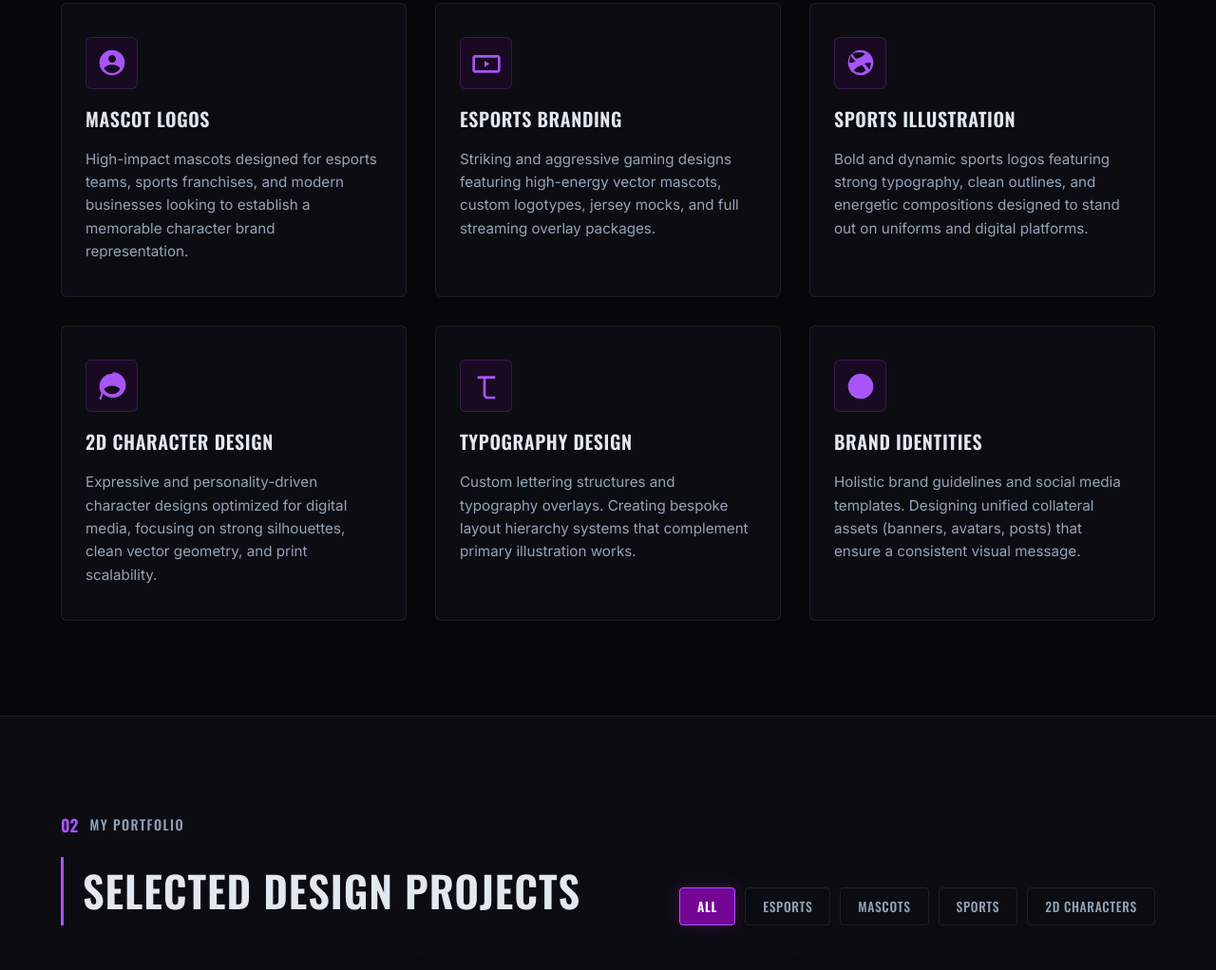
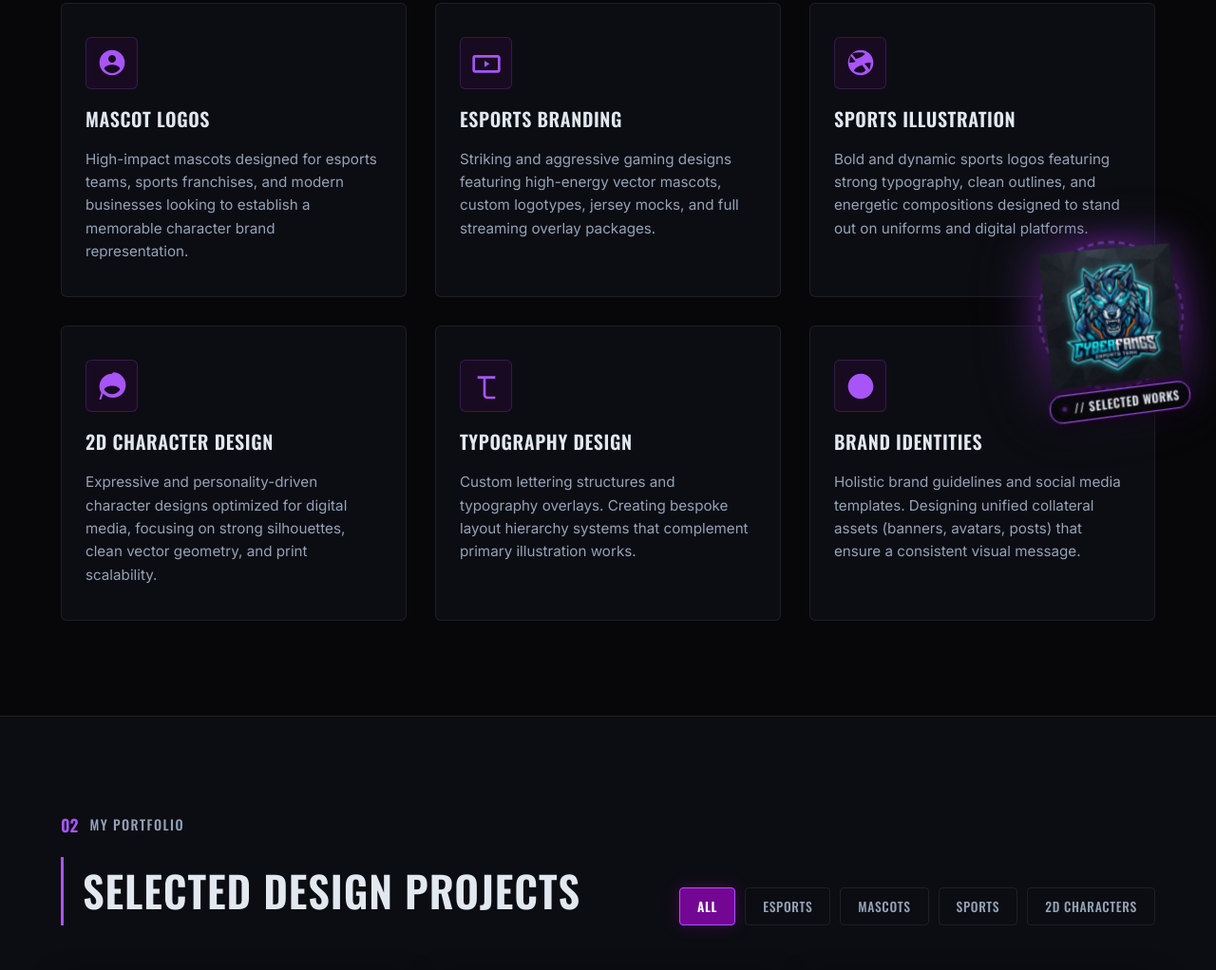
Before and after one commit to waizhussain9955/nibras-portfolio, a plain HTML site: page index.html in a window 1280 px wide. Shown: the part 1716-2738 px from the top of the page at 95% size. Drawn offline with nearby package versions, Linux system fonts and the light colour scheme; a web font is replaced by a local one.

Commit message:
Update cache buster & enable instant continuous scroll mascot follower

```diff
--- a/index.html
+++ b/index.html
@@ -11,8 +11,8 @@
     <link rel="preconnect" href="https://fonts.googleapis.com">
     <link rel="preconnect" href="https://fonts.gstatic.com" crossorigin>
     <link href="https://fonts.googleapis.com/css2?family=Oswald:wght@300;400;500;600;700&family=Playfair+Display:ital,wght@0,400;0,600;0,700;1,400&family=Inter:wght@300;400;500;600;700&display=swap" rel="stylesheet">
-    <!-- Stylesheet -->
-    <link rel="stylesheet" href="index.css">
+    <!-- Stylesheet with cache-busting -->
+    <link rel="stylesheet" href="index.css?v=2.1">
 </head>
 <body>
 
@@ -20,8 +20,8 @@
     <div class="custom-cursor-dot" id="cursorDot"></div>
     <div class="custom-cursor-circle" id="cursorCircle"></div>
 
-    <!-- Scroll-Linked Mascot Companion (Inspired by hxnix-gold scroll animation) -->
-    <div class="scroll-mascot-companion" id="scrollMascotCompanion" aria-label="Interactive Floating Mascot Companion">
+    <!-- Scroll-Linked Mascot Companion (Instant Floating Follower like hxnix-gold) -->
+    <div class="scroll-mascot-companion active" id="scrollMascotCompanion" aria-label="Interactive Floating Mascot Companion">
         <div class="mascot-companion-inner" id="mascotInner">
             <div class="mascot-energy-ring"></div>
             <div class="mascot-aura-glow"></div>
@@ -564,7 +564,7 @@
         </div>
     </footer>
 
-    <!-- Scripts -->
-    <script src="index.js"></script>
+    <!-- Scripts with cache-busting -->
+    <script src="index.js?v=2.1"></script>
 </body>
 </html>
--- a/index.js
+++ b/index.js
@@ -108,8 +108,8 @@ document.addEventListener('DOMContentLoaded', () => {
     const heroMascotCard = document.getElementById('heroMascotCard');
 
     if (scrollMascot && mascotInner && mascotStatusText) {
-        let currentX = window.innerWidth - 200;
-        let currentY = 160;
+        let currentX = window.innerWidth > 768 ? window.innerWidth - 190 : 20;
+        let currentY = 140;
         let targetX = currentX;
         let targetY = currentY;
         let currentRotZ = 0;
@@ -120,12 +120,13 @@ document.addEventListener('DOMContentLoaded', () => {
         let targetScale = 1;
 
         const sections = [
-            { id: 'about', status: '// DESIGN PHILOSOPHY', side: 'right', yRatio: 0.35, rotZ: -8, rotY: 15, scale: 1 },
-            { id: 'expertise', status: '// EXPLORING SKILLS', side: 'left', yRatio: 0.45, rotZ: 8, rotY: -15, scale: 1.05 },
-            { id: 'portfolio', status: '// SELECTED WORKS', side: 'right', yRatio: 0.3, rotZ: -5, rotY: 10, scale: 1.1 },
-            { id: 'experience', status: '// WORK HISTORY', side: 'left', yRatio: 0.45, rotZ: 6, rotY: -12, scale: 1 },
-            { id: 'softwares', status: '// CREATIVE TOOLKIT', side: 'right', yRatio: 0.4, rotZ: -6, rotY: 12, scale: 1 },
-            { id: 'contact', status: "// LET'S COLLABORATE!", side: 'right', yRatio: 0.55, rotZ: -4, rotY: 8, scale: 1.08 }
+            { id: 'about', status: '// READY TO EXPLORE', side: 'right', yRatio: 0.28, rotZ: 0, rotY: 0, scale: 1 },
+            { id: 'aboutDetail', status: '// DESIGN PHILOSOPHY', side: 'right', yRatio: 0.38, rotZ: -8, rotY: 15, scale: 1.05 },
+            { id: 'expertise', status: '// EXPLORING SKILLS', side: 'left', yRatio: 0.45, rotZ: 8, rotY: -15, scale: 1.08 },
+            { id: 'portfolio', status: '// SELECTED WORKS', side: 'right', yRatio: 0.32, rotZ: -6, rotY: 12, scale: 1.12 },
+            { id: 'experience', status: '// WORK HISTORY', side: 'left', yRatio: 0.45, rotZ: 6, rotY: -12, scale: 1.02 },
+            { id: 'softwares', status: '// CREATIVE TOOLKIT', side: 'right', yRatio: 0.42, rotZ: -6, rotY: 12, scale: 1.04 },
+            { id: 'contact', status: "// LET'S COLLABORATE!", side: 'right', yRatio: 0.55, rotZ: -4, rotY: 8, scale: 1.1 }
         ];
 
         const updateMascotTargets = () => {
@@ -133,24 +134,17 @@ document.addEventListener('DOMContentLoaded', () => {
             const windowW = window.innerWidth;
             const windowH = window.innerHeight;
 
-            // Only activate floating companion after leaving initial Hero view
-            if (scrollY < 180 && windowW > 768) {
-                scrollMascot.classList.remove('active');
-                if (heroMascotCard) {
-                    heroMascotCard.style.opacity = '1';
-                    heroMascotCard.style.transform = `perspective(1000px) translateY(${scrollY * 0.25}px) rotateY(${scrollY * 0.05}deg)`;
-                }
+            if (windowW <= 768) {
+                // Mobile layout is managed cleanly by fixed CSS bottom-right anchor
                 return;
             }
 
-            scrollMascot.classList.add('active');
-
-            if (windowW <= 768) {
-                // Mobile layout is managed cleanly by CSS bottom-right fixed anchor
-                return;
+            // In top hero, gentle parallax on featured mascot card
+            if (heroMascotCard) {
+                heroMascotCard.style.transform = `perspective(1000px) translateY(${scrollY * 0.18}px) rotateY(${scrollY * 0.03}deg)`;
             }
 
-            // Identify which section is currently in view
+            // Identify which section is currently active in viewport
             let activeSection = sections[0];
             for (let i = sections.length - 1; i >= 0; i--) {
                 const secEl = document.getElementById(sections[i].id);
@@ -163,15 +157,15 @@ document.addEventListener('DOMContentLoaded', () => {
                 }
             }
 
-            // Calculate precise coordinates based on section
+            // Calculate target X
             if (activeSection.side === 'left') {
-                targetX = Math.max(35, windowW * 0.04);
+                targetX = Math.max(35, windowW * 0.035);
             } else {
-                targetX = windowW - Math.min(180, windowW * 0.14);
+                targetX = windowW - Math.min(185, windowW * 0.14);
             }
 
-            // Continuous smooth scroll wave offset
-            const waveY = Math.sin(scrollY * 0.005) * 20;
+            // Calculate target Y & rotation with smooth wave motion
+            const waveY = Math.sin(scrollY * 0.005) * 18;
             targetY = (windowH * activeSection.yRatio) + waveY;
             targetRotZ = activeSection.rotZ + Math.sin(scrollY * 0.008) * 4;
             targetRotY = activeSection.rotY;
@@ -184,15 +178,16 @@ document.addEventListener('DOMContentLoaded', () => {
 
         window.addEventListener('scroll', updateMascotTargets, { passive: true });
         window.addEventListener('resize', updateMascotTargets);
+        updateMascotTargets();
 
-        // Smooth physics render loop
+        // Smooth physics interpolation loop
         const animateMascotPhysics = () => {
-            if (window.innerWidth > 768 && scrollMascot.classList.contains('active')) {
-                currentX += (targetX - currentX) * 0.075;
-                currentY += (targetY - currentY) * 0.075;
-                currentRotZ += (targetRotZ - currentRotZ) * 0.075;
-                currentRotY += (targetRotY - currentRotY) * 0.075;
-                currentScale += (targetScale - currentScale) * 0.075;
+            if (window.innerWidth > 768) {
+                currentX += (targetX - currentX) * 0.085;
+                currentY += (targetY - currentY) * 0.085;
+                currentRotZ += (targetRotZ - currentRotZ) * 0.085;
+                currentRotY += (targetRotY - currentRotY) * 0.085;
+                currentScale += (targetScale - currentScale) * 0.085;
 
                 scrollMascot.style.transform = `translate3d(${currentX}px, ${currentY}px, 0)`;
                 mascotInner.style.transform = `perspective(800px) rotateZ(${currentRotZ}deg) rotateY(${currentRotY}deg) scale(${currentScale})`;
```
